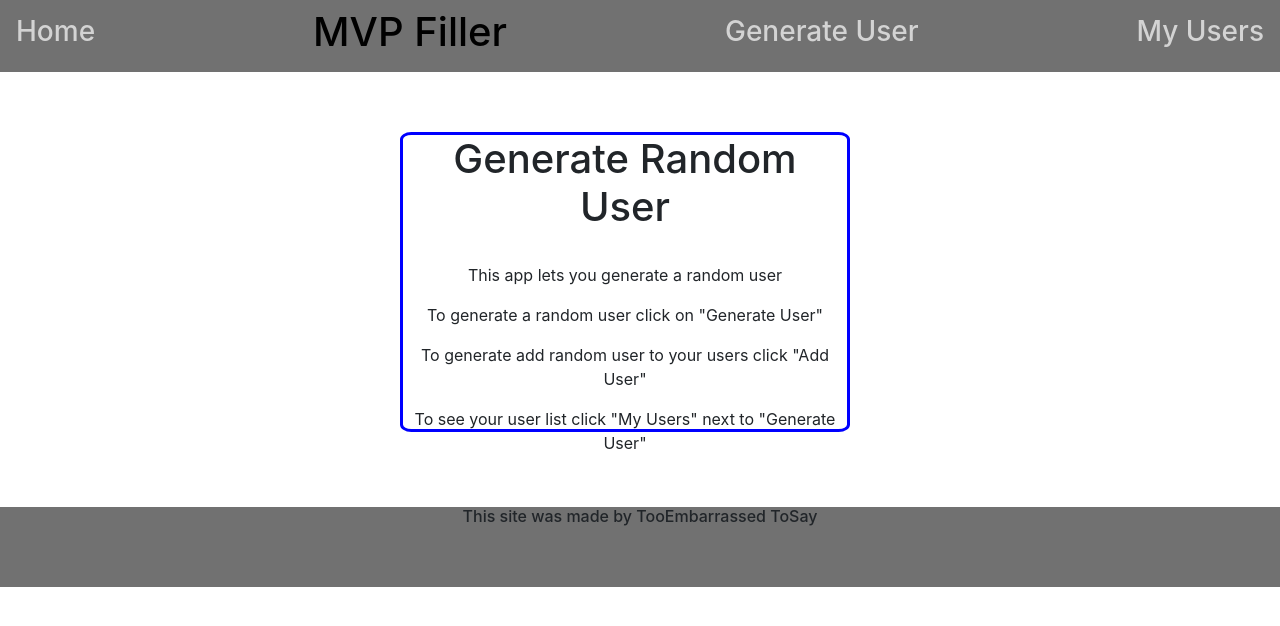
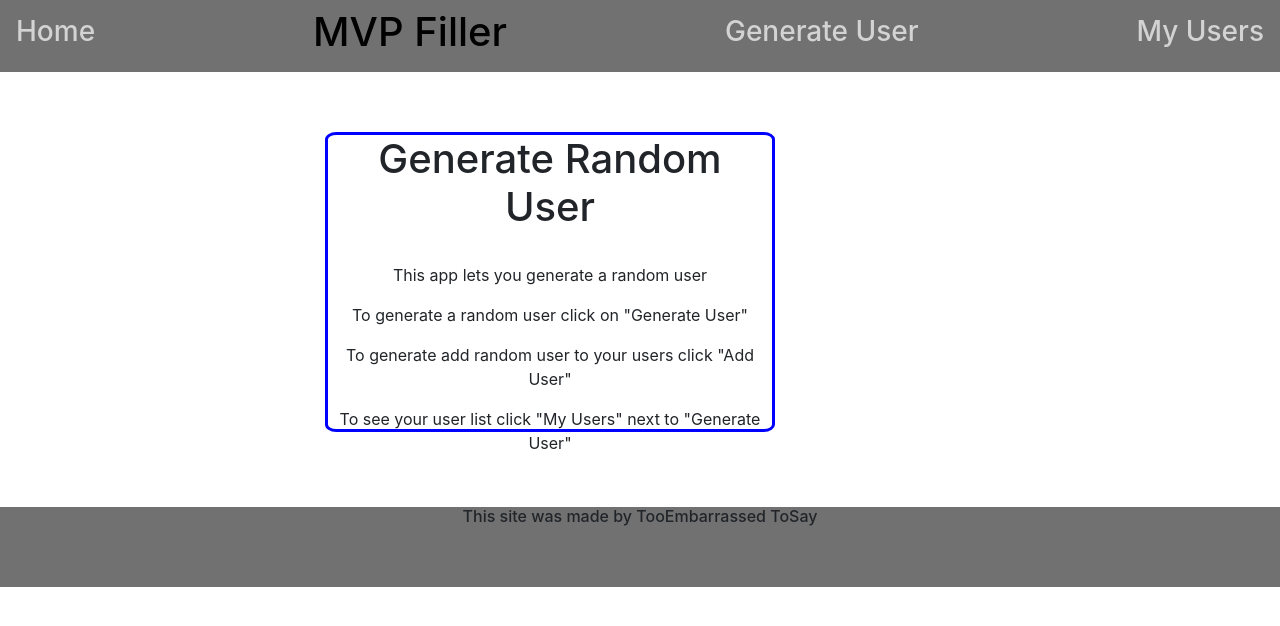
Before and after one commit to gaberbomb95/React-Project, a React (Create React App) app: page / in a window 1280 px wide. Shown: the top 626 px of the page. Built offline with nearby package versions, Linux system fonts and the light colour scheme.

Commit message:
responsive styled home page

```diff
--- a/src/components/Home.css
+++ b/src/components/Home.css
@@ -3,6 +3,66 @@
   width: 450px;
   border: 3px solid blue;
   margin-top: 60px;
-  margin-left: 400px;
+  margin-left: 25px;
   border-radius: 2.5%;
 }
+
+@media only screen and (min-width: 660px) {
+
+  .home {
+      margin-left: 115px;
+  }
+}
+
+@media only screen and (min-width: 780px) {
+
+  .home {
+      margin-left: 185px;
+  }
+}
+
+@media only screen and (min-width: 890px) {
+
+  .home {
+      margin-left: 215px;
+  }
+}
+
+@media only screen and (min-width: 960px) {
+
+  .home {
+      margin-left: 265px;
+  }
+}
+
+@media only screen and (min-width: 1111px) {
+
+  .home {
+      margin-left: 325px;
+  }
+}
+@media only screen and (min-width: 1300px) {
+
+  .home {
+      margin-left: 475px;
+  }
+}
+
+@media only screen and (min-width: 1570px) {
+
+  .home {
+      margin-left: 565px;
+  }
+}
+@media only screen and (min-width: 1750px) {
+
+  .home {
+      margin-left: 660px;
+  }
+}
+@media only screen and (min-width: 1920px) {
+
+  .home {
+      margin-left: 735px;
+  }
+}
```
